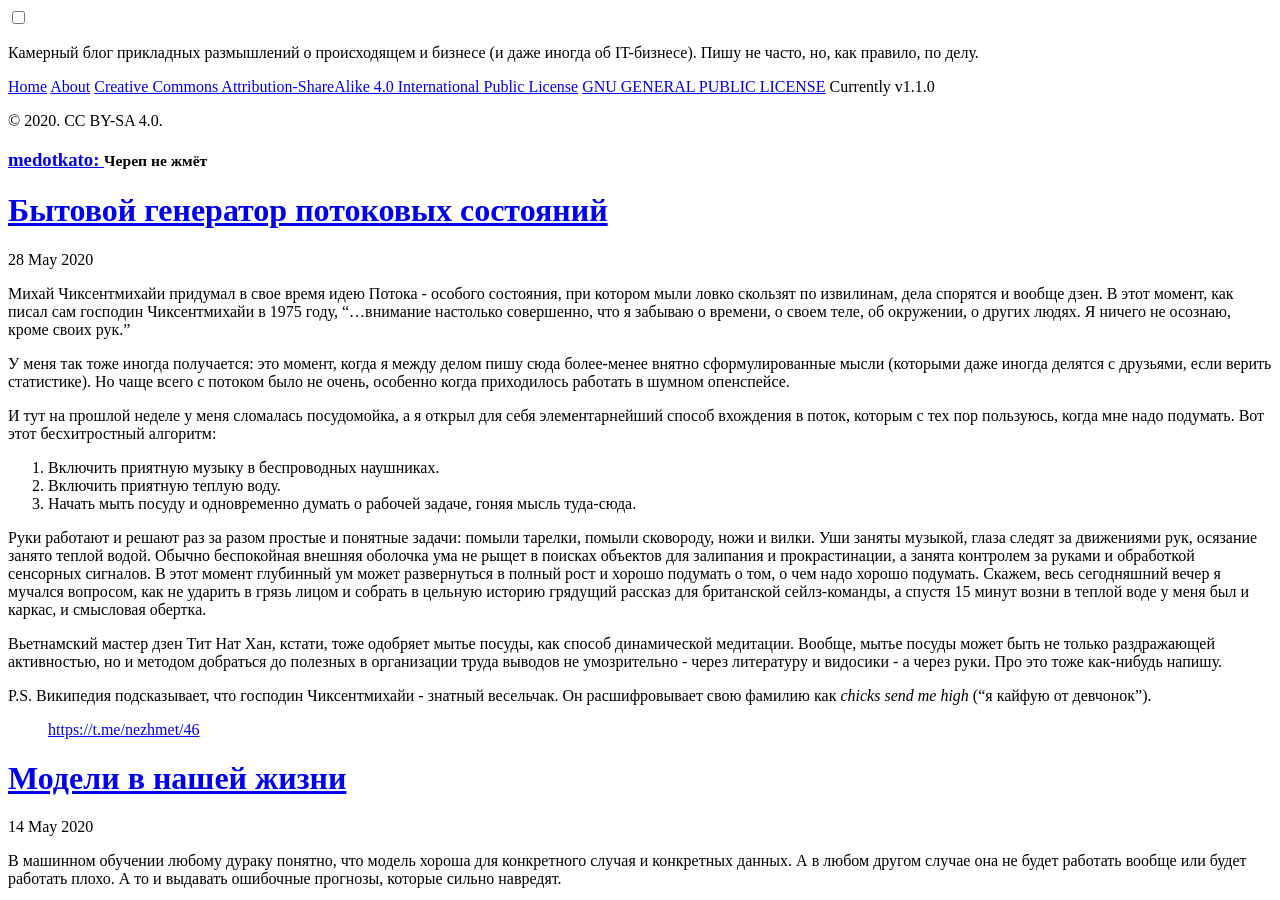
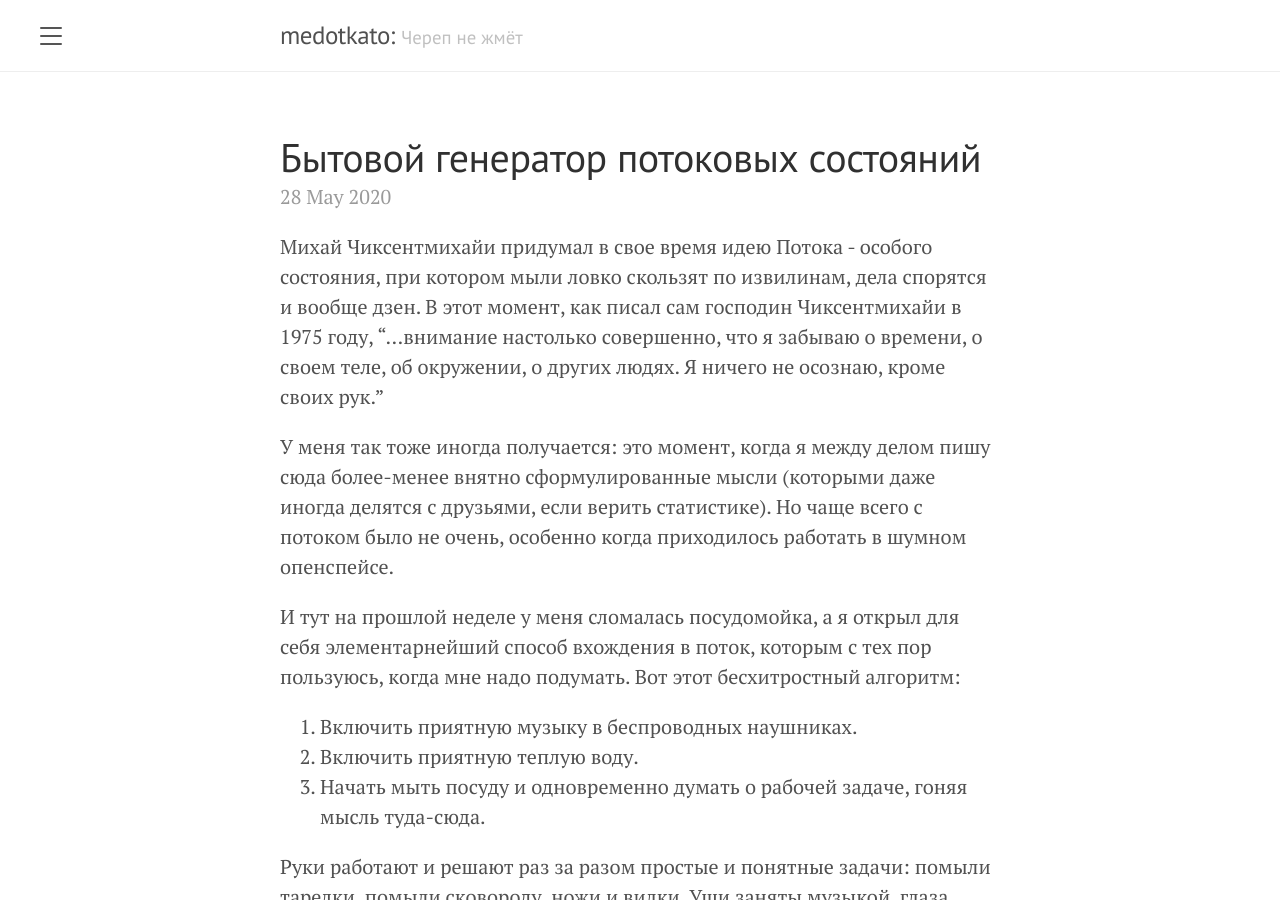
Before and after one commit to medotkato/medotkato.github.io, a Jekyll site: the page built from index.html, in a window 1280 px wide and 900 px high. Built offline with Jekyll 4.4.1, drawn with Linux system fonts in a browser that asks for light colours; the list of posts is cut into pages by our own code; some of the changed lines change nothing that is shown.

Commit message:
small fix

```diff
--- a/_config.yml
+++ b/_config.yml
@@ -3,7 +3,7 @@ title:               'medotkato: '
 tagline:             'Череп не жмёт'
 description:         'Камерный блог прикладных размышлений о происходящем и бизнесе (и даже иногда об IT-бизнесе). Пишу не часто, но, как правило, по делу.'
 #url:
-baseurl:             https://medotkato.github.io/
+baseurl:             ''
 paginate:            5
 permalink:           pretty
 
```
